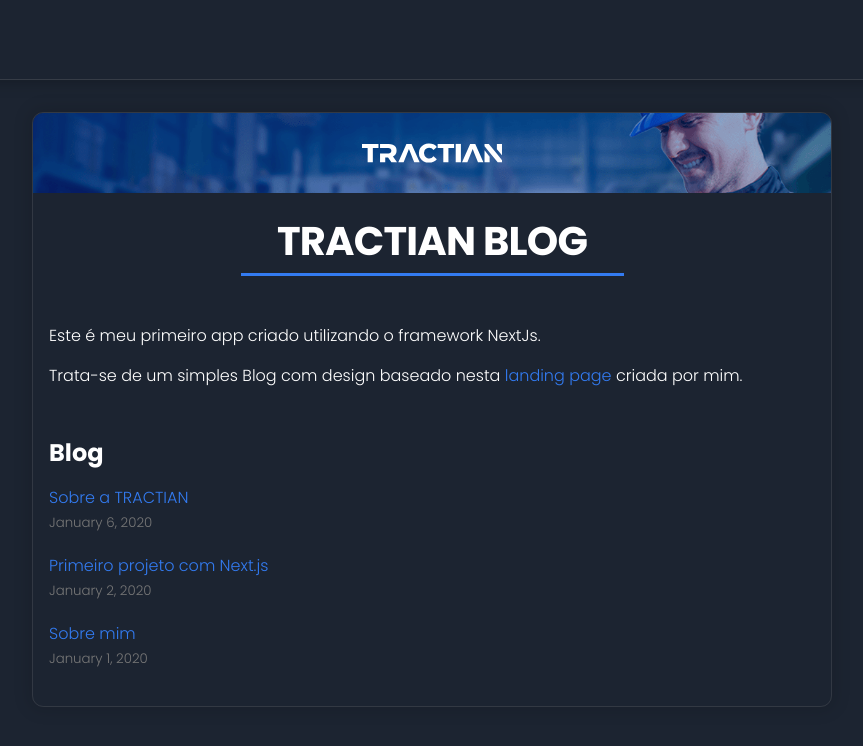
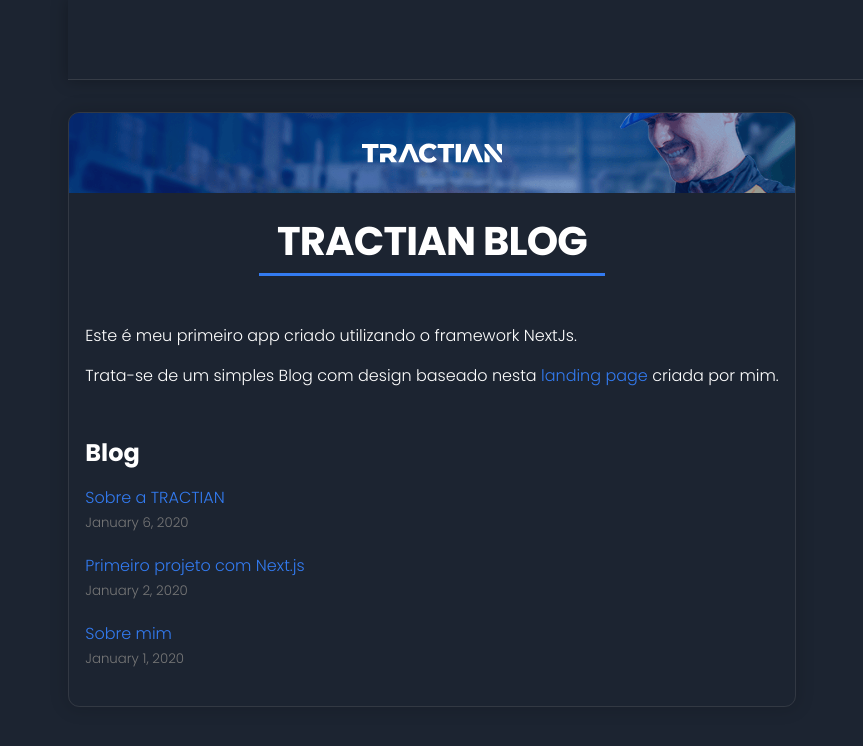
Before and after one commit to r-mayer/first-nextjs-app, a Next.js app: page / in a window 1280 px wide. Shown: the top 746 px of the page, without its empty margins (208-1071 px from the left). Built offline with nearby package versions, Linux system fonts and the light colour scheme; some icons are missing.

Commit message:
add display flex to body

```diff
--- a/styles/global.css
+++ b/styles/global.css
@@ -15,6 +15,12 @@
     font-size: 16px;
     background-color: var(--dark);
     color: white;
+}
+
+body {
+    display: flex;
+    flex-direction: column;
+    align-items: center;
 }
 
 
```
